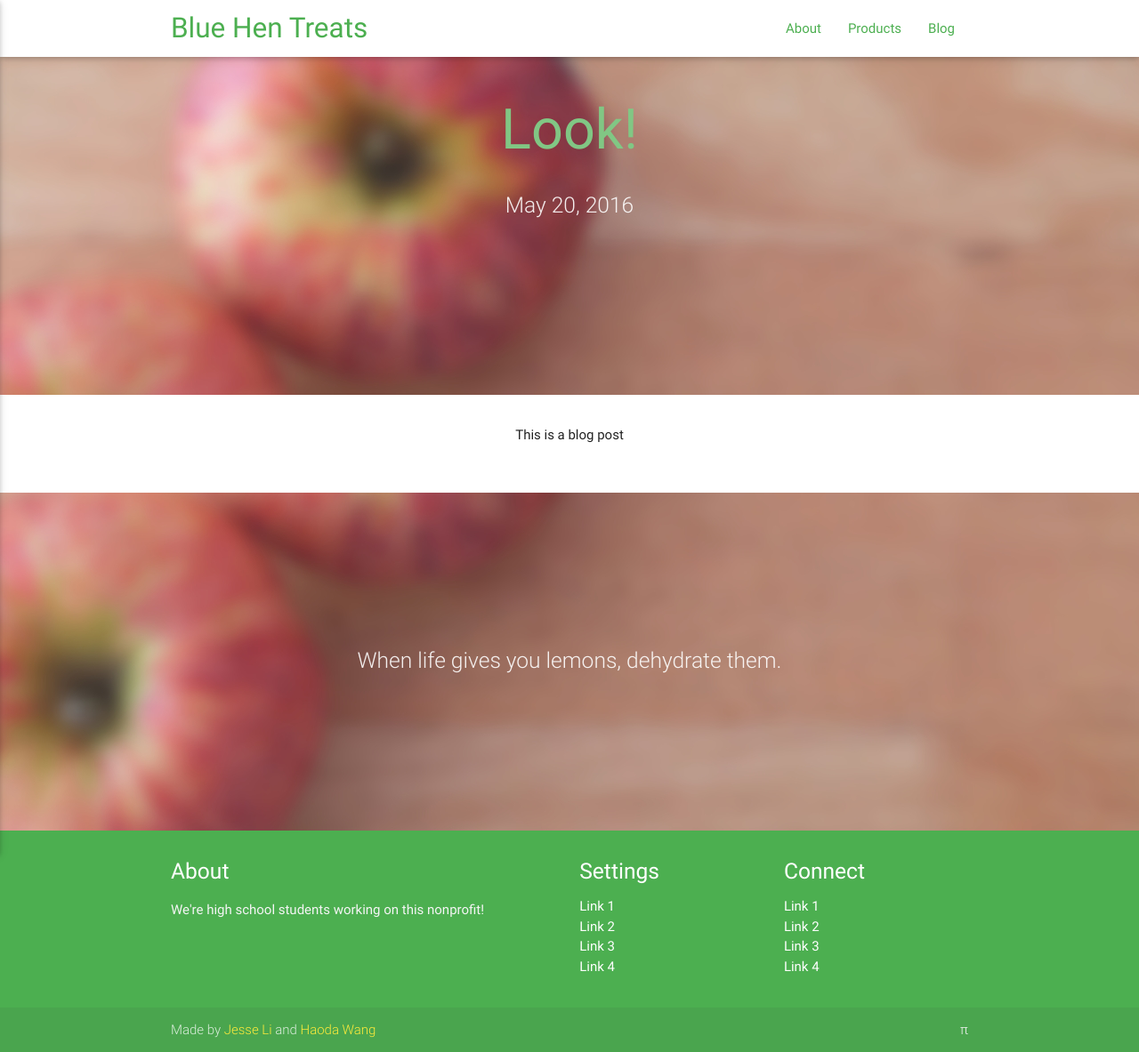
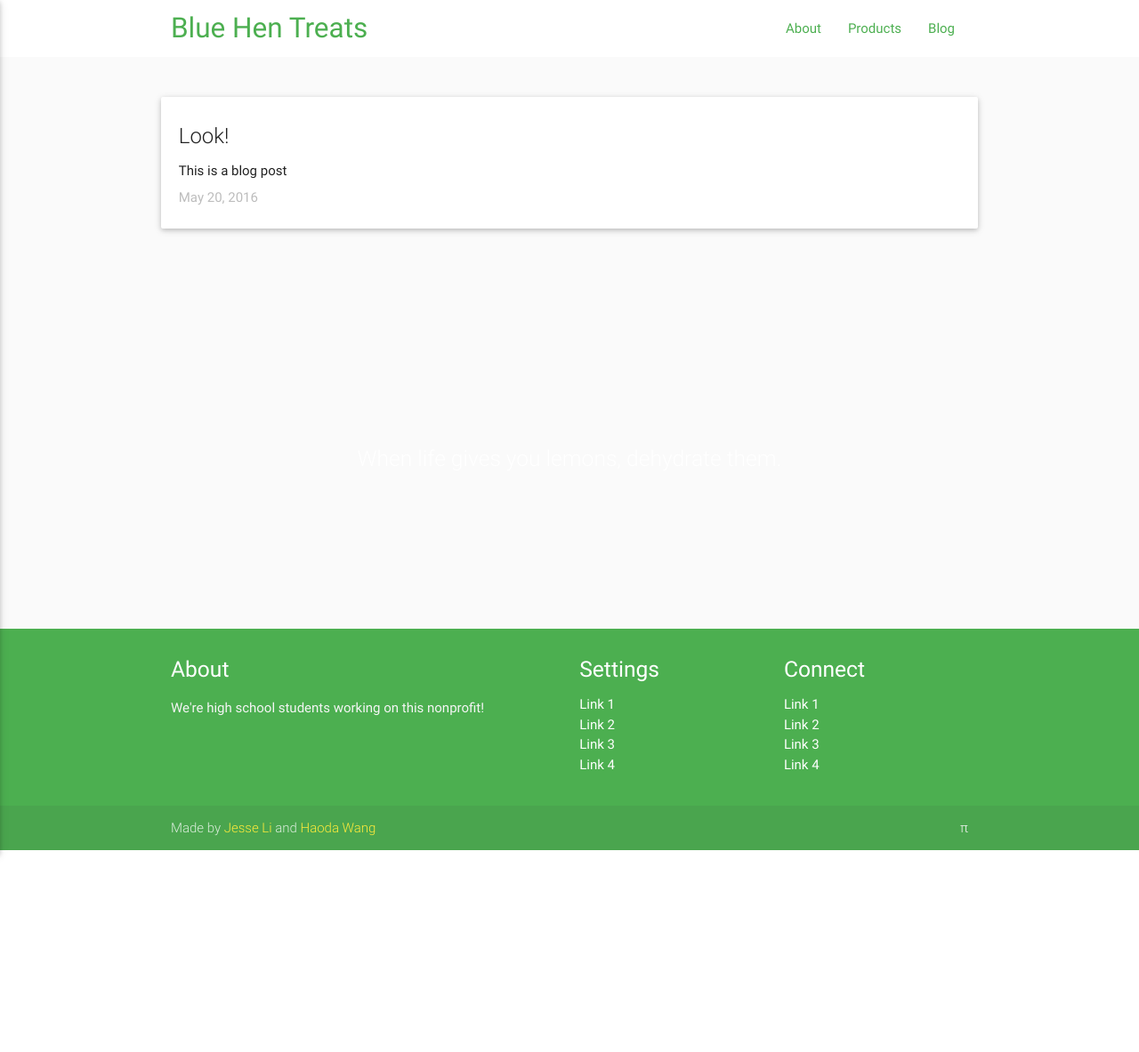
Before and after one commit to veggiedefender/bluehentreats, a Jekyll site: the page built from _posts/2016-05-20-look.markdown, in a window 1280 px wide. Shown: the whole page at 89% size. Built offline with Jekyll 4.4.1, drawn with Linux system fonts in a browser that asks for light colours; nearby versions of some CDN libraries; after the commit the page ends 956 px from its top, so only the background shows below that.

Commit message:
snazzy blog

```diff
--- a/_layouts/post.html
+++ b/_layouts/post.html
@@ -1,29 +1,22 @@
 ---
 layout: default
 ---
-<article class="post" itemscope itemtype="http://schema.org/BlogPosting">
-
-  <div id="index-banner" class="parallax-container">
-    <div class="section no-pad-bot">
-      <div class="container">
-        <br><br>
-        <h1 class="header center green-text text-lighten-2">{{ page.title }}</h1>
-        <div class="row center">
-          <h5 class="header col s12 light">{{ page.date | date: "%b %-d, %Y" }}</h5>
-        </div>
-        <br><br>
-
-      </div>
-    </div>
-    <div class="parallax"><img src="/bluehentreats/img/backgrounds/background1.jpg" alt="Unsplashed background img 1"></div>
-  </div>
-
+<article class="post grey lighten-5" itemscope itemtype="http://schema.org/BlogPosting">
+  <br>
   <div class="container">
     <div class="section">
 
       <div class="row">
-        <div class="col s12 center">
-          <p>{{ content }}</p>
+        <div class="row">
+          <div class="col s12">
+            <div class="card">
+              <div class="card-content">
+                <span class="card-title">{{page.title}}</span>
+                <p>{{content}}</p>
+                <p class="grey-text text-lighten-1">{{ page.date | date: "%b %-d, %Y" }}</p>
+              </div>
+            </div>
+          </div>
         </div>
       </div>
 
```
Also changed, not shown: _posts/2016-05-27-long-post.markdown (added, +15 -0 lines).
